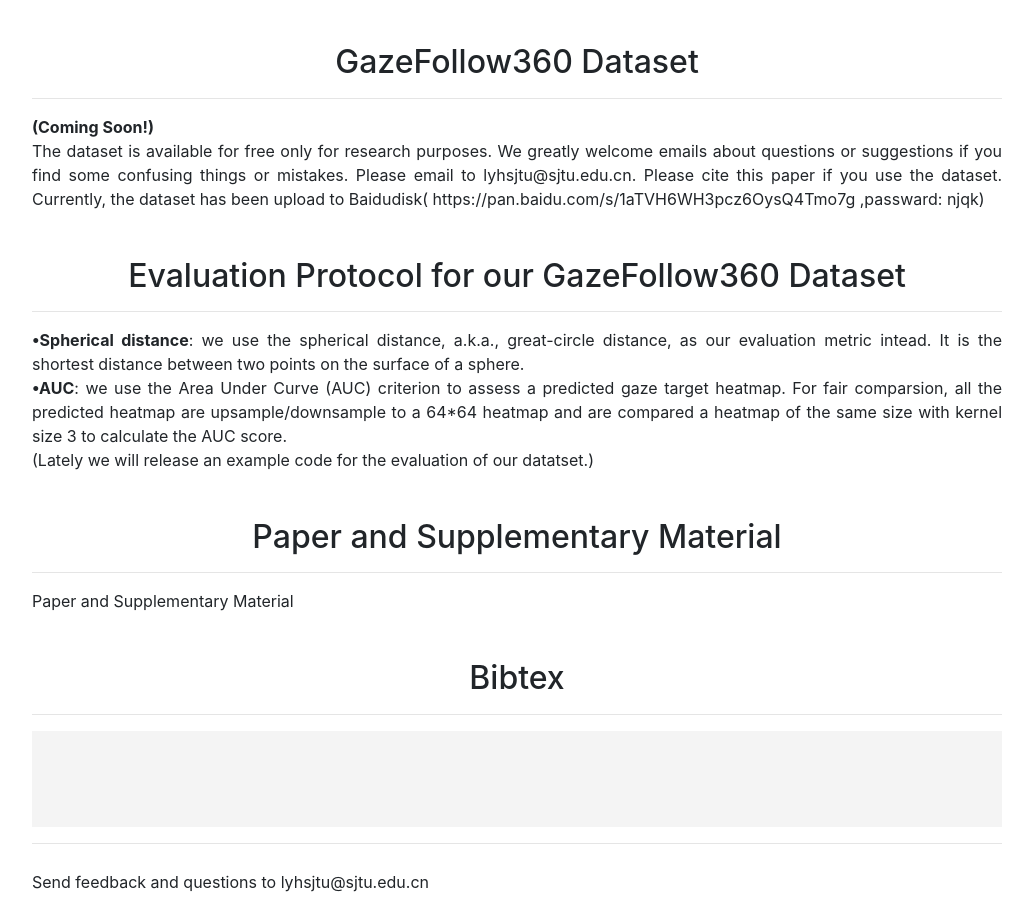
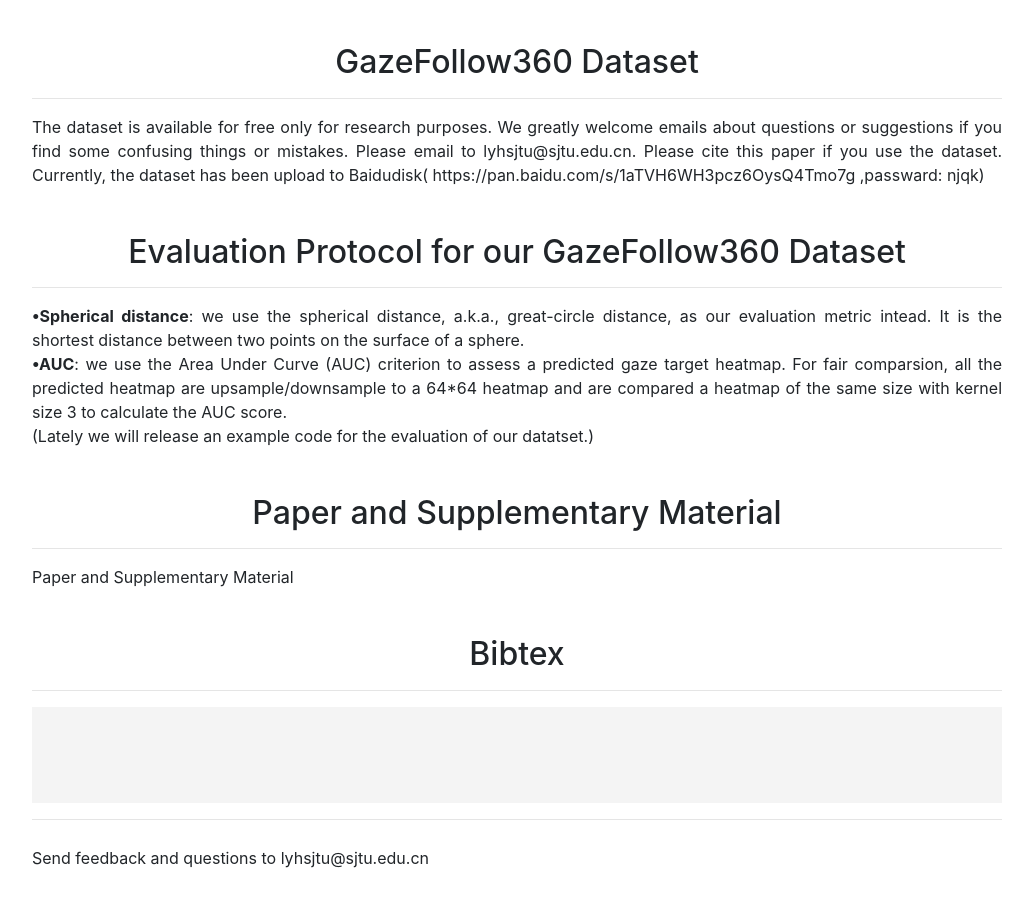
Before and after one commit to michaelliyunhao/here-or-there, a plain HTML site: page index.html in a window 1280 px wide. Shown: the part 1287-2204 px from the top of the page, without its empty margins (123-1156 px from the left). After the commit the page ends 2183 px from the top, so only its background shows below. Drawn offline with nearby package versions, Linux system fonts and the light colour scheme.

Commit message:
Update index.html

```diff
--- a/index.html
+++ b/index.html
@@ -87,7 +87,7 @@
         <h2>GazeFollow360 Dataset</h2>
         <hr>
         <p>
-	    <b>(Coming Soon!)</b></br>
+<!--  	    <b>(Coming Soon!)</b></br>  -->
 	    The dataset is available for free only for research purposes. We greatly welcome emails
 	    about questions or suggestions if you find some confusing things or mistakes. Please email to lyhsjtu@sjtu.edu.cn.
 	    Please cite this paper if you use the dataset.
```
